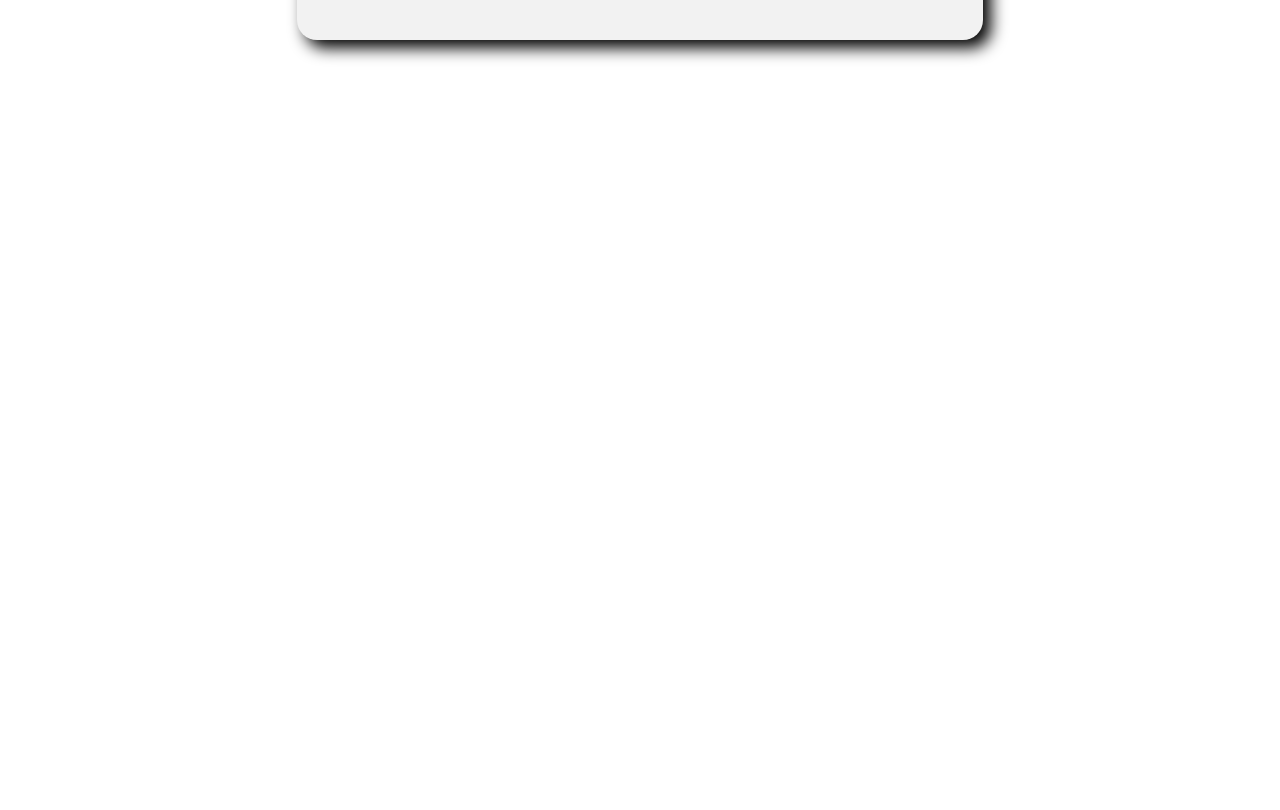
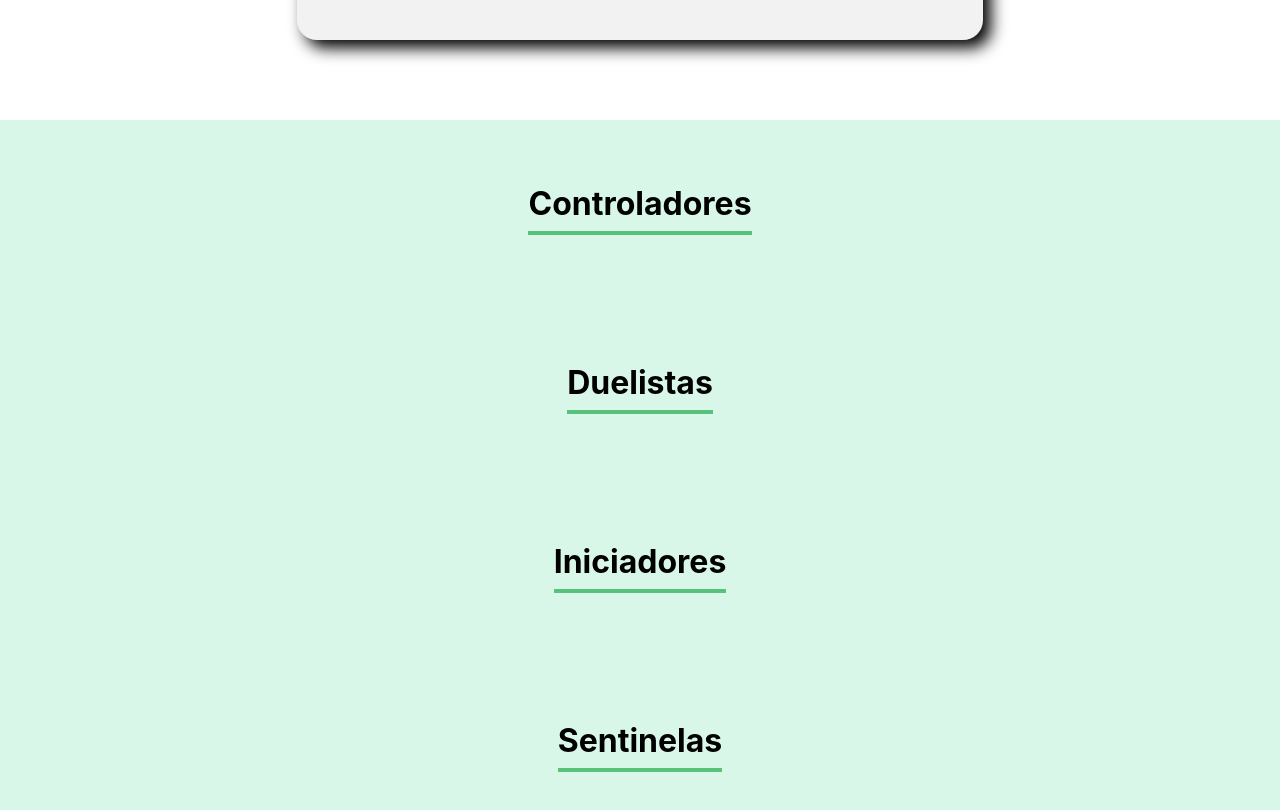
Before and after one commit to thiagocordeirodantasbr/ReactComponents, a React (Create React App) app in the folder squad/: page / in a window 1280 px wide. Shown: the part 1240-2050 px from the top of the page. Before the commit the page ends 1360 px from the top, so only its background shows below. Built offline with nearby package versions, Linux system fonts and the light colour scheme.

Commit message:
criando o componente time

```diff
--- a/squad/src/App.js
+++ b/squad/src/App.js
@@ -1,6 +1,7 @@
 import { useState } from 'react';
 import Banner from './components/Banner';
 import Formulario from './components/Formulario';
+import Time from './components/Time';
 
 function App() {
 
@@ -8,12 +9,17 @@
 
   const aoNovoAgenteAdicionado = (agente) =>{
       console.log(agente)
+      setAgentes(...agentes, agente)
   }
 
   return (
     <div className="App">
       <Banner/>
       <Formulario aoAgenteCadastrado={agente => aoNovoAgenteAdicionado(agente)}/>
+      <Time nome="Controladores"/>
+      <Time nome="Duelistas"/>
+      <Time nome="Iniciadores"/>
+      <Time nome="Sentinelas"/>
     </div>
   );
 }
--- /dev/null
+++ b/squad/src/components/Time/Time.css
@@ -0,0 +1,12 @@
+.time {
+    text-align: center;
+    padding: 32px;
+    background-color: #D9F7E9;
+}
+
+.time h3 {
+    font-size: 32px;
+    border-bottom: 4px solid #57C278;
+    display: inline-block;
+    padding-bottom: 8px;
+}
--- /dev/null
+++ b/squad/src/components/Time/index.js
@@ -0,0 +1,12 @@
+import './Time.css';
+
+const Time = (props) => {
+    return (
+        <section className="time">
+            <h3>{props.nome}</h3>
+        </section>
+    )
+}
+
+
+export default Time;
```
Also changed, not shown: 1 other file (tests, documents, lock files or other folders).
